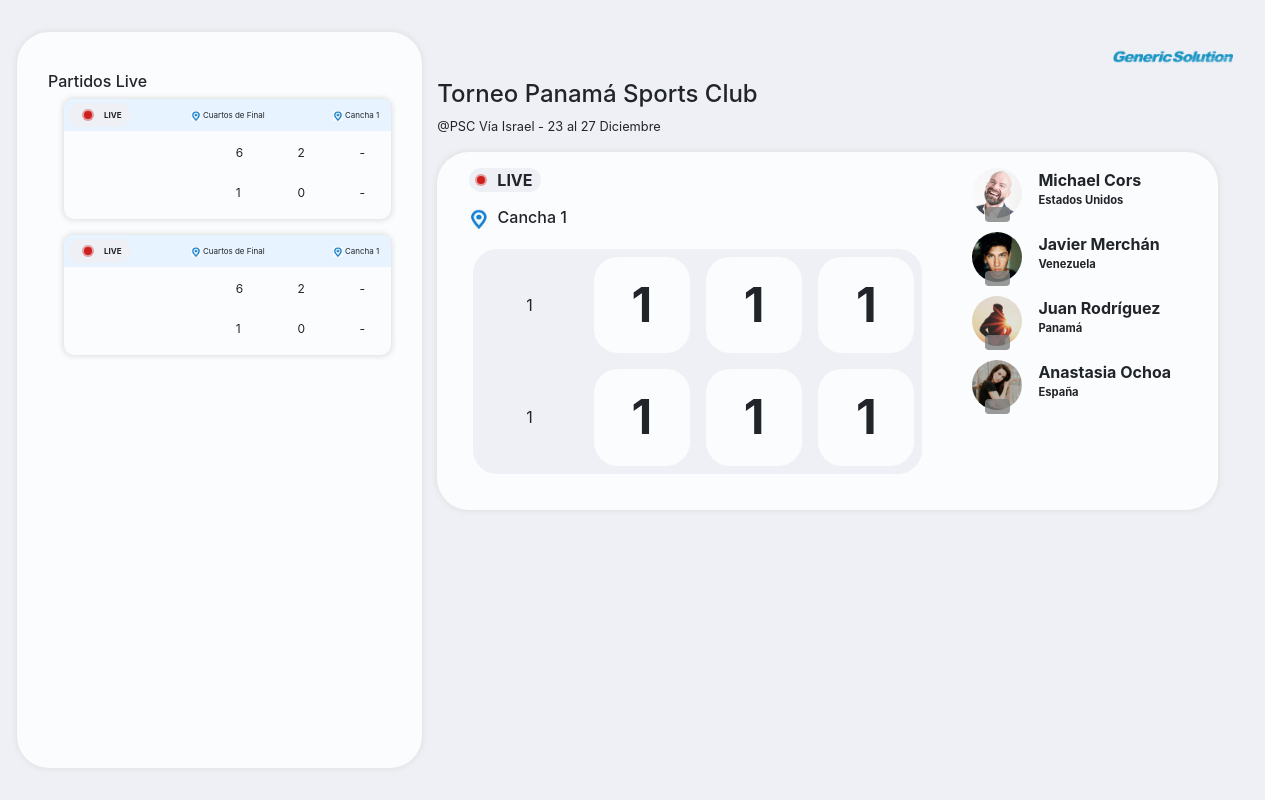
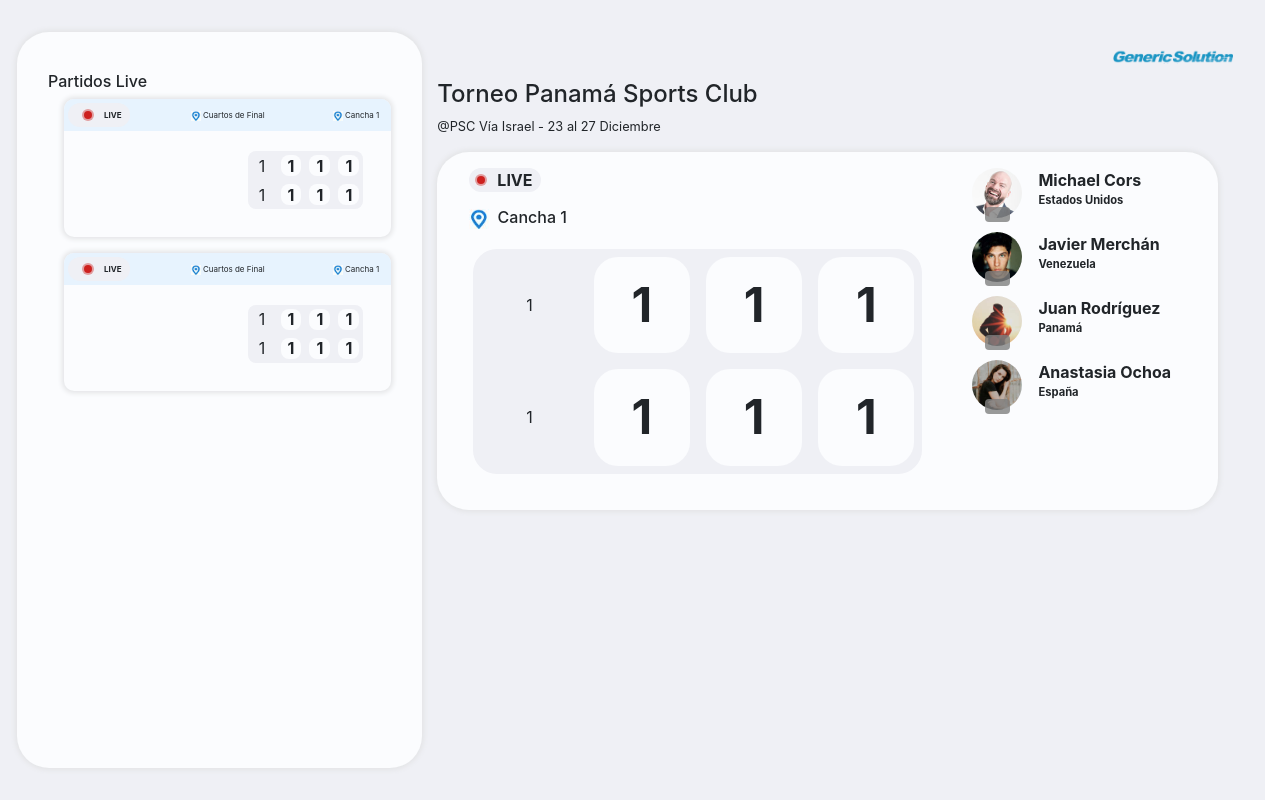
Before and after one commit to rVethencourt/torneo-live, an Angular app: page /torneo in a window 1280 px wide. Built offline with nearby package versions, Linux system fonts and the light colour scheme.

Commit message:
replicando y ajustando score-card para lista-partidos

```diff
--- a/src/app/torneo/partidos-lista/partidos-lista.component.html
+++ b/src/app/torneo/partidos-lista/partidos-lista.component.html
@@ -47,35 +47,45 @@
 					</div>
 				</div>
 				<div class="col-sm-6">
-					<div class="row scores">
-						<div class="col-sm-4 pre-box">
-							<div class="score win m-2">
-								<span>6</span>
+					<div class="row no-gutters score-card m-3 p-1">
+						<div class="col-sm-3 score-box">
+							<div class="score-wrapper p-2">
+								1
 							</div>
 						</div>
-						<div class="col-sm-4 pre-box">
-							<div class="score m-2">
-								<span>2</span>
+						<div class="col-sm-3 score-box">
+							<div class="score-wrapper p-1">
+								<div class="score-content">1</div>
 							</div>
 						</div>
-						<div class="col-sm-4 pre-box">
-							<div class="score no-score m-2">
-								<span>-</span>
+						<div class="col-sm-3 score-box">
+							<div class="score-wrapper p-1">
+								<div class="score-content">1</div>
 							</div>
 						</div>
-						<div class="col-sm-4 pre-box">
-							<div class="score lose m-2">
-								<span>1</span>
+						<div class="col-sm-3 score-box">
+							<div class="score-wrapper p-1">
+								<div class="score-content">1</div>
 							</div>
 						</div>
-						<div class="col-sm-4 pre-box">
-							<div class="score m-2">
-								<span>0</span>
+						<div class="col-sm-3 score-box">
+							<div class="score-wrapper p-1">
+								1
 							</div>
 						</div>
-						<div class="col-sm-4 pre-box">
-							<div class="score no-score m-2">
-								<span>-</span>
+						<div class="col-sm-3 score-box">
+							<div class="score-wrapper p-1">
+								<div class="score-content">1</div>
+							</div>
+						</div>
+						<div class="col-sm-3 score-box">
+							<div class="score-wrapper p-1">
+								<div class="score-content">1</div>
+							</div>
+						</div>
+						<div class="col-sm-3 score-box">
+							<div class="score-wrapper p-1">
+								<div class="score-content">1</div>
 							</div>
 						</div>
 					</div>
--- a/src/app/torneo/partidos-lista/partidos-lista.component.scss
+++ b/src/app/torneo/partidos-lista/partidos-lista.component.scss
@@ -42,6 +42,27 @@
 	vertical-align: text-top;
 }
 
-.score span {
-	font-size: .75rem !important;
+.score-card {
+	border-radius: .5rem;
 }
+
+.score-box:first-child {
+	border-radius: .5rem 0 0 0;
+}
+
+.score-box:nth-child(4) {
+	border-radius: 0 .5rem 0 0;
+}
+
+.score-box:nth-child(5) {
+	border-radius: 0 0 0 .5rem;
+}
+
+.score-box:last-child {
+	border-radius: 0 0 .5rem 0;
+}
+
+.score-content {
+	font-size: 1rem;
+	border-radius: .5rem;
+}
```
